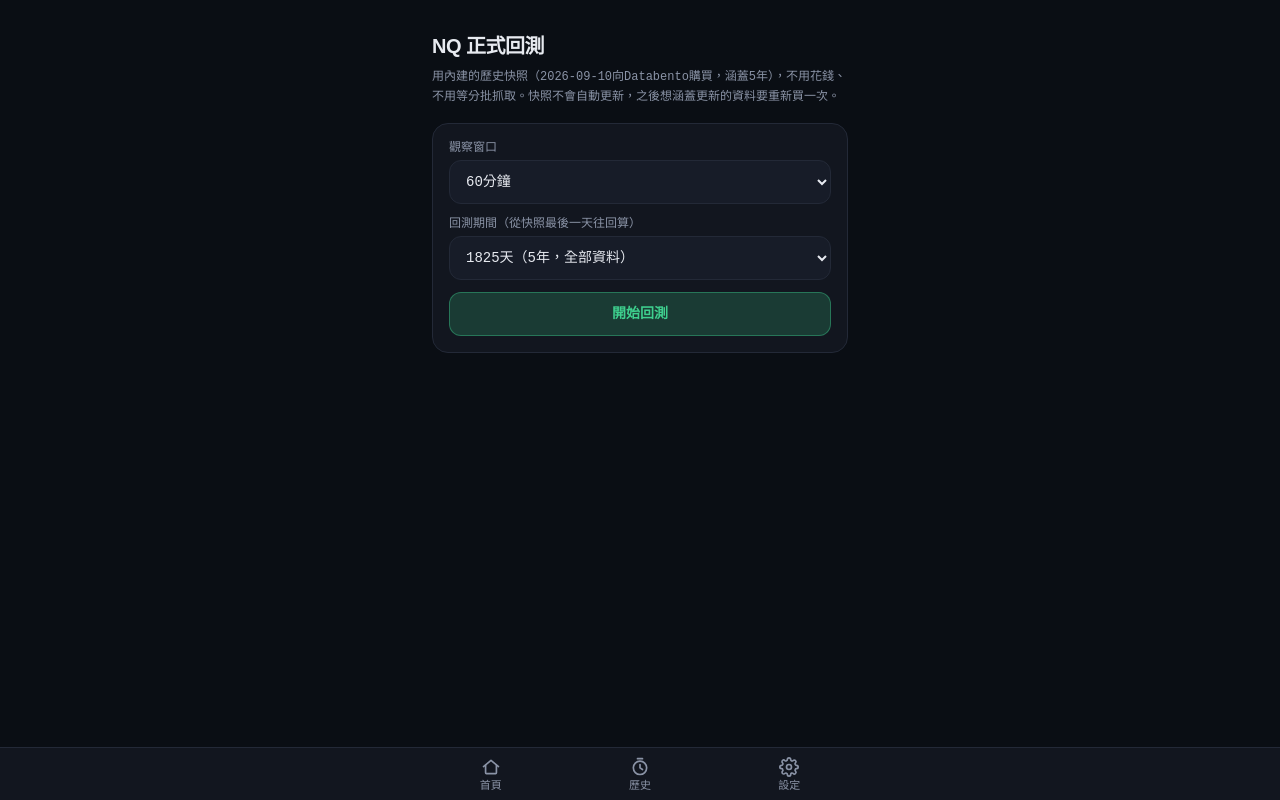
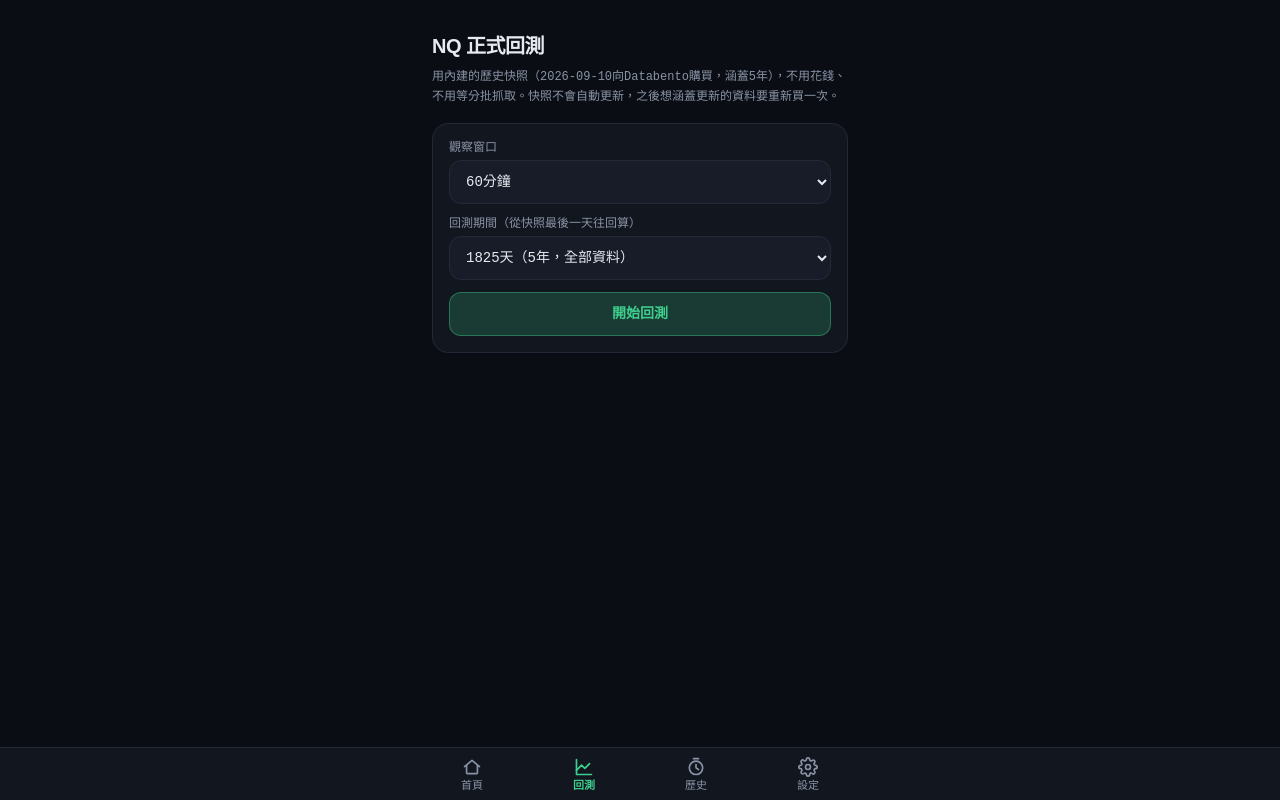
Before and after one commit to perryperry258258-sketch/nasdaq-futures-system, a Next.js app: page /backtest in a window 1280 px wide. Built offline with nearby package versions, Linux system fonts and the light colour scheme.

Commit message:
Modify BottomNav to add backtest option
Updated the bottom navigation to include a backtest option and adjusted the layout to accommodate four items.

```diff
--- a/components/BottomNav.tsx
+++ b/components/BottomNav.tsx
@@ -3,9 +3,9 @@
 import Link from "next/link";
 import { usePathname } from "next/navigation";
 
-// 底部導覽——只有3個項目（首頁/歷史/設定），跟crypto版本的5項不一樣，
-// 因為這個App目前只監控單一商品(NQ)，沒有「機會」「市場」這種需要列表/篩選
-// 多個商品的頁面需求，首頁本身就已經是完整的單一商品狀態畫面。
+// 底部導覽——4個項目（首頁/回測/歷史/設定）。2026-09新增「回測」，原本沒有
+// 因為要花錢呼叫Databento付費API才能跑，現在改成讀內建的歷史快照（免費、
+// 不用等），值得放進主導覽讓使用者容易找到。
 
 function IconHome({ active }: { active: boolean }) {
   return (
@@ -24,6 +24,14 @@ function IconHistory({ active }: { active: boolean }) {
     </svg>
   );
 }
+function IconBacktest({ active }: { active: boolean }) {
+  return (
+    <svg width="20" height="20" viewBox="0 0 24 24" fill="none" stroke="currentColor" strokeWidth="2" strokeLinecap="round" strokeLinejoin="round">
+      <path d="M3 3v18h18" />
+      <path d="M18.7 8 13 13.7l-4-4L3 16" />
+    </svg>
+  );
+}
 function IconSettings({ active }: { active: boolean }) {
   return (
     <svg width="20" height="20" viewBox="0 0 24 24" fill="none" stroke="currentColor" strokeWidth="2" strokeLinecap="round" strokeLinejoin="round">
@@ -35,6 +43,7 @@ function IconSettings({ active }: { active: boolean }) {
 
 const items = [
   { href: "/", label: "首頁", Icon: IconHome },
+  { href: "/backtest", label: "回測", Icon: IconBacktest },
   { href: "/history", label: "歷史", Icon: IconHistory },
   { href: "/settings", label: "設定", Icon: IconSettings },
 ];
@@ -47,7 +56,7 @@ export default function BottomNav() {
       className="fixed bottom-0 left-0 right-0 z-50 border-t border-border bg-panel"
       style={{ paddingBottom: "env(safe-area-inset-bottom)" }}
     >
-      <div className="max-w-md mx-auto grid grid-cols-3">
+      <div className="max-w-md mx-auto grid grid-cols-4">
         {items.map(({ href, label, Icon }) => {
           const active = href === "/" ? pathname === "/" : pathname.startsWith(href);
           return (
```
